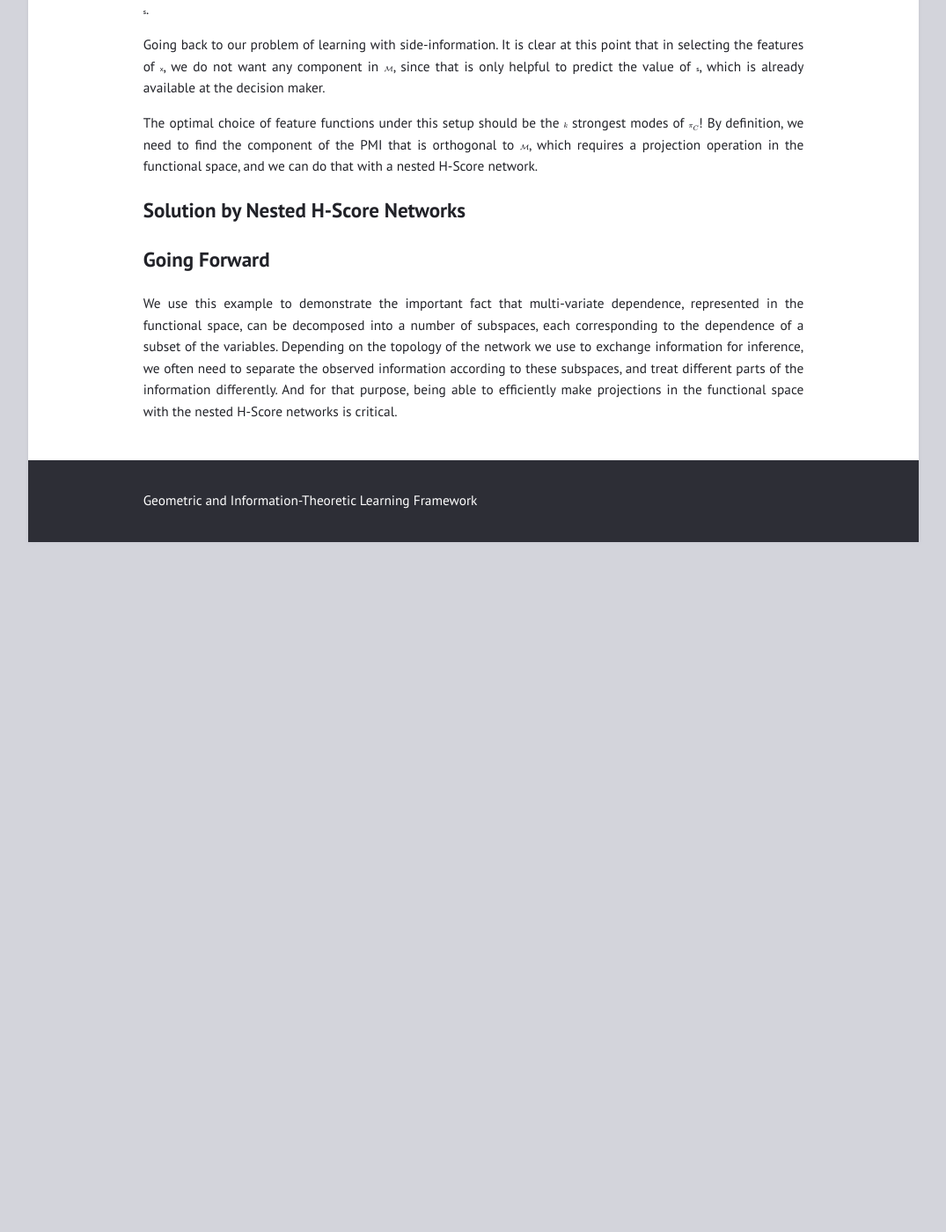
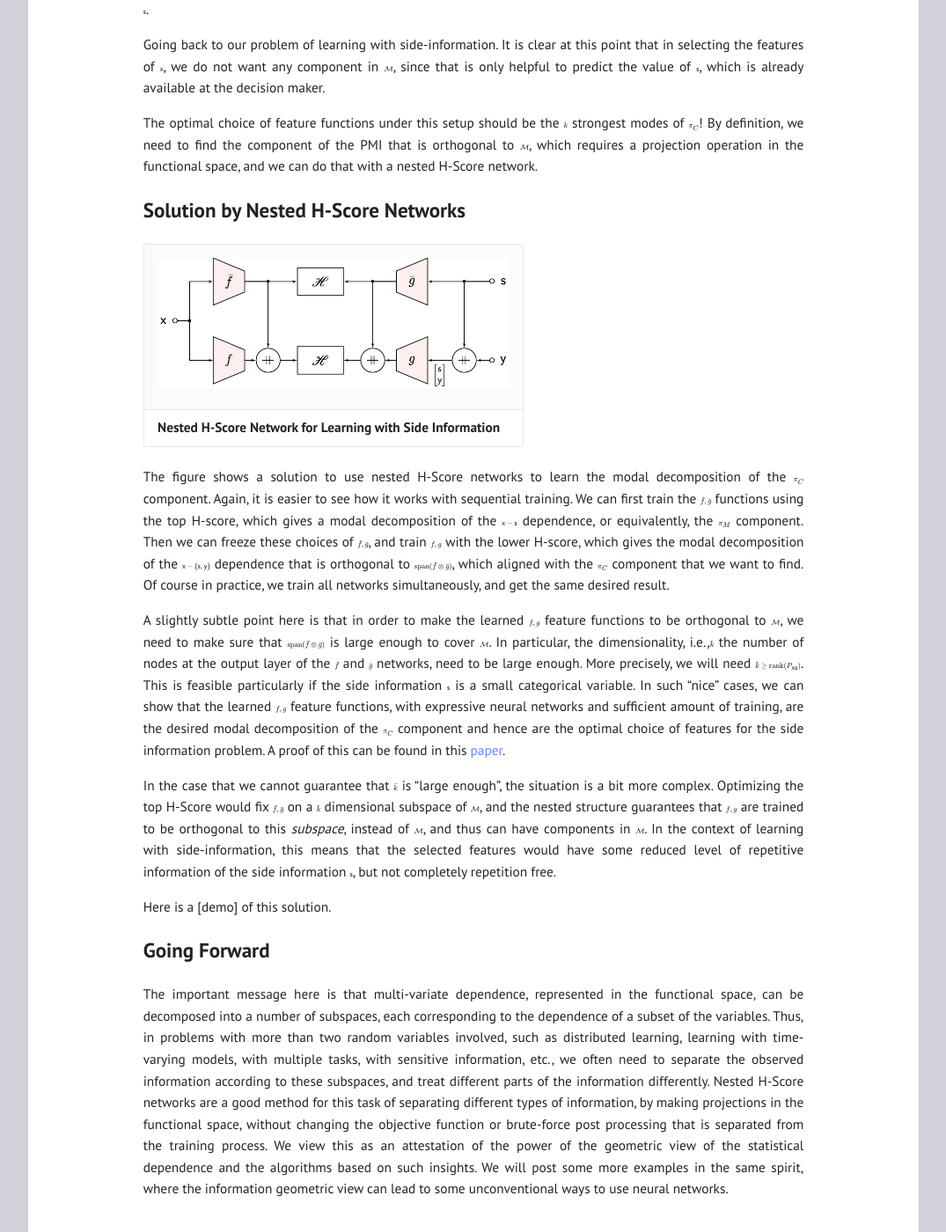
Before and after one commit to gilearning/gilearning.github.io, a Jekyll site: the page built from _posts/2022-09-15-SideInfo.md, in a window 1280 px wide and 1400 px high, scrolled down 3478 px. Shown: the whole window at 88% size, without its empty margins (102-1177 px from the left). Built offline with Jekyll 4.4.1, drawn with Linux system fonts in a browser that asks for light colours; formulas are drawn with MathJax 3; before the commit the page ends 4094 px from its top, so only the background shows below that.

Commit message:
first draft finished.

```diff
--- a/_posts/2022-09-15-SideInfo.md
+++ b/_posts/2022-09-15-SideInfo.md
@@ -90,5 +90,17 @@ The optimal choice of feature functions under this setup should be the $k$ stron
 
 ## Solution by Nested H-Score Networks
 
+|![test image](/assets/nn_side.png){: width="400" } |
+|<b> Nested H-Score Network for Learning with Side Information </b>|
+
+The figure shows a solution to use nested H-Score networks to learn the modal decomposition of the $\pi_C$ component. Again, it is easier to see how it works with sequential training. We can first train the $\bar{f}, \bar{g}$ functions using the top H-score, which gives a modal decomposition of the $\mathsf {x-s}$ dependence, or equivalently, the $\pi_M$ component. Then we can freeze these choices of $\bar{f}, \bar{g}$, and train $f, g$ with the lower H-score, which gives the modal decomposition of the $\mathsf {x-(s,y)}$ dependence that is orthogonal to $\mathrm{span}(\bar{f} \otimes\bar{g})$, which aligned with the $\pi_C$ component that we want to find. Of course in practice, we train all networks simultaneously, and get the same desired result.
+
+A slightly subtle point here is that in order to make the learned $f, g$ feature functions to be orthogonal to $\mathcal M$, we need to make sure that $\mathrm{span}(\bar{f}\otimes \bar{g})$ is large enough to cover $\mathcal M$. In particular, the dimensionality, i.e.,$\bar{k}$ the number of nodes at the output layer of the $\bar{f}$ and  $\bar{g}$ networks, need to be large enough. More precisely, we will need $\bar{k} \geq \mathrm{rank} (P_{\mathsf {xs}})$. This is feasible particularly if the side information $\mathsf s$ is a small categorical variable. In such "nice" cases, we can show that the learned $f, g$ feature functions, with expressive neural networks and sufficient amount of training, are the desired modal decomposition of the $\pi_C$ component and hence are the optimal choice of features for the side information problem. A proof of this can be found in this [paper](http://lizhongzheng.mit.edu/sites/default/files/documents/multivariate%20feature%20extraction.pdf).
+
+In the case that we cannot guarantee that $\bar{k}$ is "large enough", the situation is a bit more complex. Optimizing the top H-Score would fix $\bar{f}, \bar{g}$ on a $\bar{k}$ dimensional subspace of $\mathcal M$, and the nested structure guarantees that $f, g$ are trained to be orthogonal to this _subspace_, instead of $\mathcal M$, and thus can have components in $\mathcal M$. In the context of learning with side-information, this means that the selected features would have some reduced level of repetitive information of the side information $\mathsf s$, but not completely repetition free.
+
+Here is a [demo] of this solution.
+
+
 ## Going Forward
-We use this example to demonstrate the important fact that multi-variate dependence, represented in the functional space, can be decomposed into a number of subspaces, each corresponding to the dependence of a subset of the variables. Depending on the topology of the network we use to exchange information for inference, we often need to separate the observed information according to these subspaces, and treat different parts of the information differently. And for that purpose, being able to efficiently make projections in the functional space with the nested H-Score networks is critical.
+The important message here is that multi-variate dependence, represented in the functional space, can be decomposed into a number of subspaces, each corresponding to the dependence of a subset of the variables. Thus, in problems with more than two random variables involved, such as distributed learning, learning with time-varying models, with multiple tasks, with sensitive information, etc., we often need to separate the observed information according to these subspaces, and treat different parts of the information differently. Nested H-Score networks are a good method for this task of separating different types of information, by making projections in the functional space, without changing the objective function or brute-force post processing that is separated from the training process. We view this as an attestation of the power of the geometric view of the statistical dependence and the algorithms based on such insights. We will post some more examples in the same spirit, where the information geometric view can lead to some unconventional ways to use neural networks.
```
